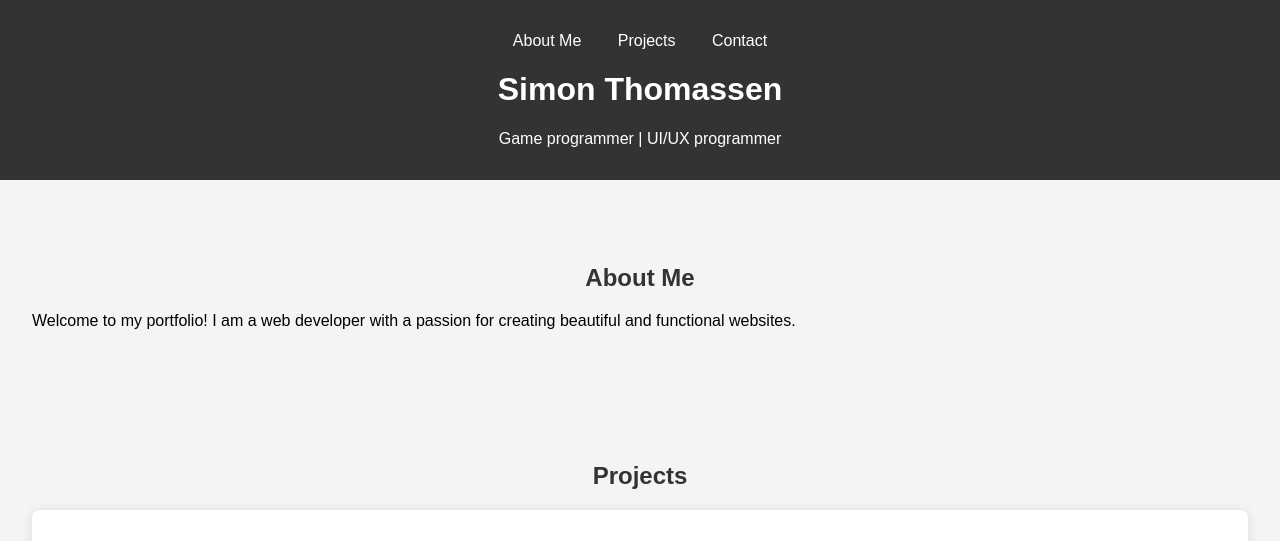
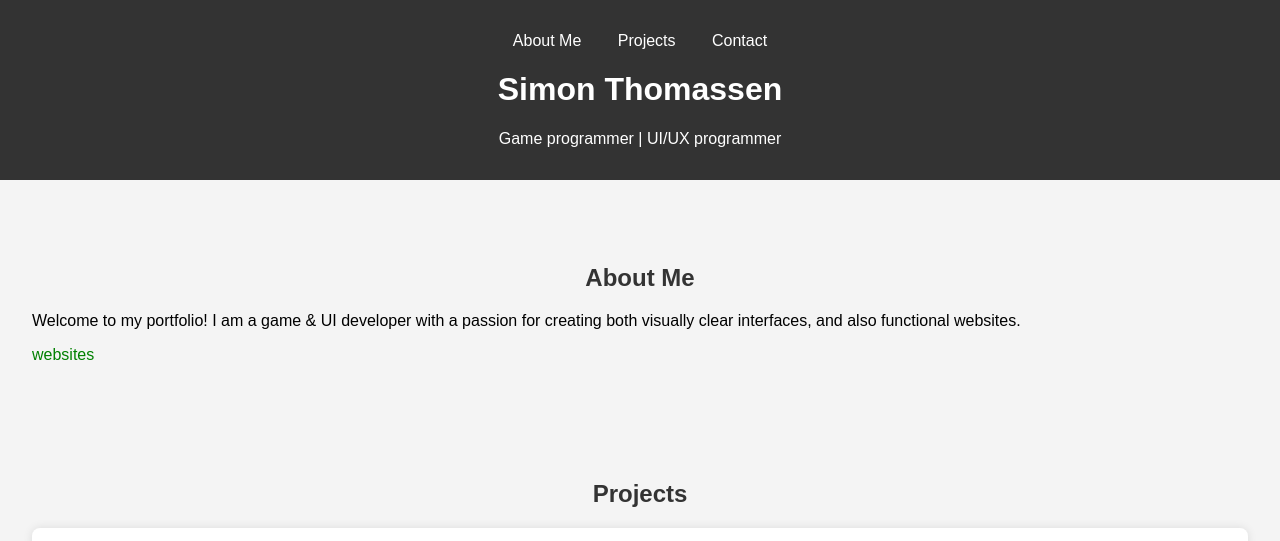
Before and after one commit to BedOfRoses/BedOfRoses.github.io, a plain HTML site: page index.html in a window 1280 px wide. Shown: the top 541 px of the page. Drawn offline with Linux system fonts and the light colour scheme.

Commit message:
Update index.html

```diff
--- a/index.html
+++ b/index.html
@@ -22,7 +22,11 @@
 
     <section id="about">
         <h2>About Me</h2>
-        <p>Welcome to my portfolio! I am a web developer with a passion for creating beautiful and functional websites.</p>
+        <p>Welcome to my portfolio! I am a game & UI developer with a passion for creating both visually clear interfaces,
+			and also functional websites.</p>
+		<p1>
+		websites
+		</p1>
     </section>
 
     <section id="projects">
```
